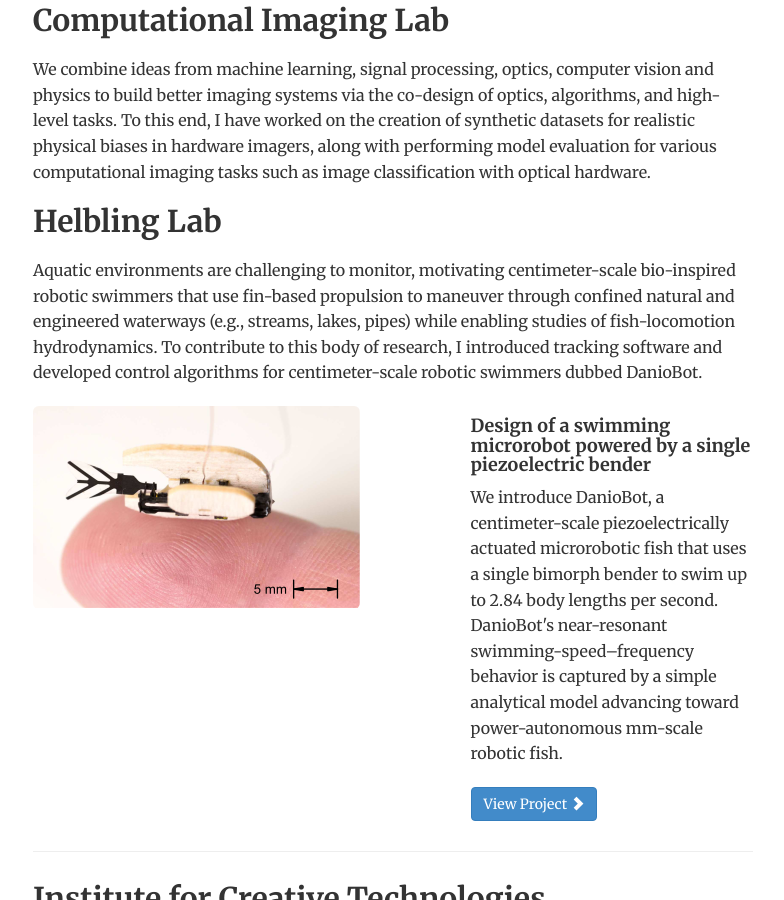
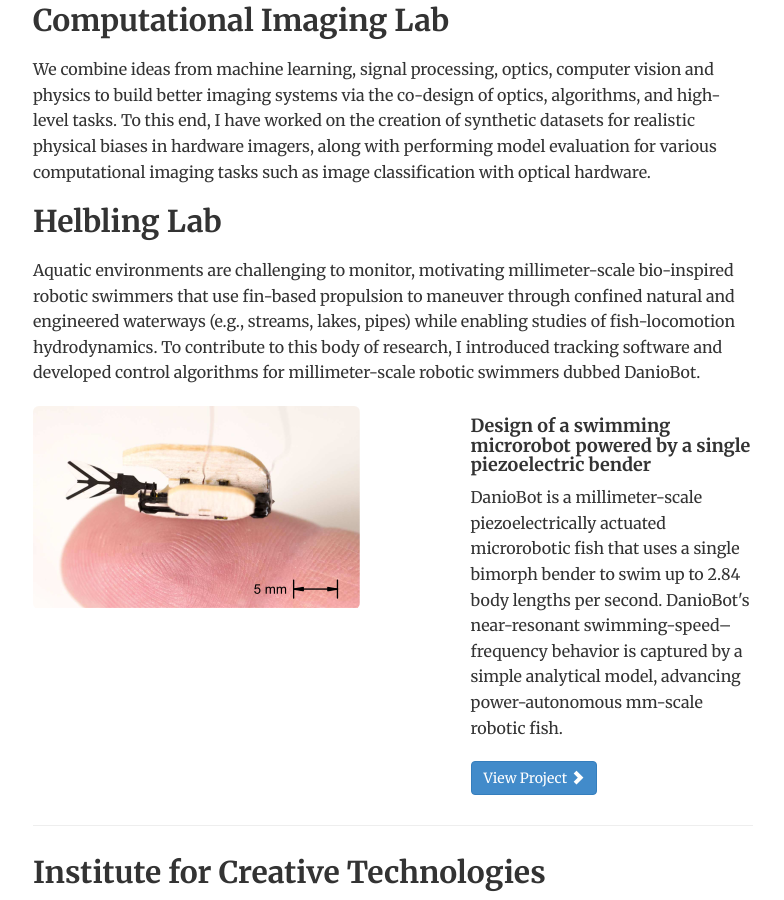
Before and after one commit to tylertking/tylertking.github.io, a Jekyll site: the page built from research/index.html, in a window 1280 px wide and 900 px high, scrolled down 1836 px. Shown: the whole window, without its empty margins (247-1031 px from the left). Built offline with Jekyll 4.4.1, drawn with Linux system fonts in a browser that asks for light colours.

Commit message:
helbling cleanup

```diff
--- a/research/index.html
+++ b/research/index.html
@@ -32,9 +32,9 @@ description: Research Experience of Tyler King
 
 <h2>Helbling Lab</h2>
 <p></p>
-<p> Aquatic environments are challenging to monitor, motivating centimeter-scale bio-inspired robotic swimmers that use fin-based propulsion to maneuver through confined natural and engineered waterways (e.g., streams, lakes, pipes) while enabling studies of fish-locomotion hydrodynamics. To contribute to this body of research, I introduced tracking software and developed control algorithms for centimeter-scale robotic swimmers dubbed DanioBot.</p>
+<p> Aquatic environments are challenging to monitor, motivating millimeter-scale bio-inspired robotic swimmers that use fin-based propulsion to maneuver through confined natural and engineered waterways (e.g., streams, lakes, pipes) while enabling studies of fish-locomotion hydrodynamics. To contribute to this body of research, I introduced tracking software and developed control algorithms for millimeter-scale robotic swimmers dubbed DanioBot.</p>
 
-{% include project-blurb.html inDepth="helbling/daniobot.html" preview="DaniobotRevised1.png" title="Design of a swimming microrobot powered by a single piezoelectric bender" description="We introduce DanioBot, a centimeter-scale piezoelectrically actuated microrobotic fish that uses a single bimorph bender to swim up to 2.84 body lengths per second. DanioBot's near-resonant swimming-speed–frequency behavior is captured by a simple analytical model advancing toward power-autonomous mm-scale robotic fish."%}
+{% include project-blurb.html inDepth="helbling/daniobot.html" preview="DaniobotRevised1.png" title="Design of a swimming microrobot powered by a single piezoelectric bender" description="DanioBot is a millimeter-scale piezoelectrically actuated microrobotic fish that uses a single bimorph bender to swim up to 2.84 body lengths per second. DanioBot's near-resonant swimming-speed–frequency behavior is captured by a simple analytical model, advancing power-autonomous mm-scale robotic fish."%}
 
 
 <h2>Institute for Creative Technologies</h2>
```
